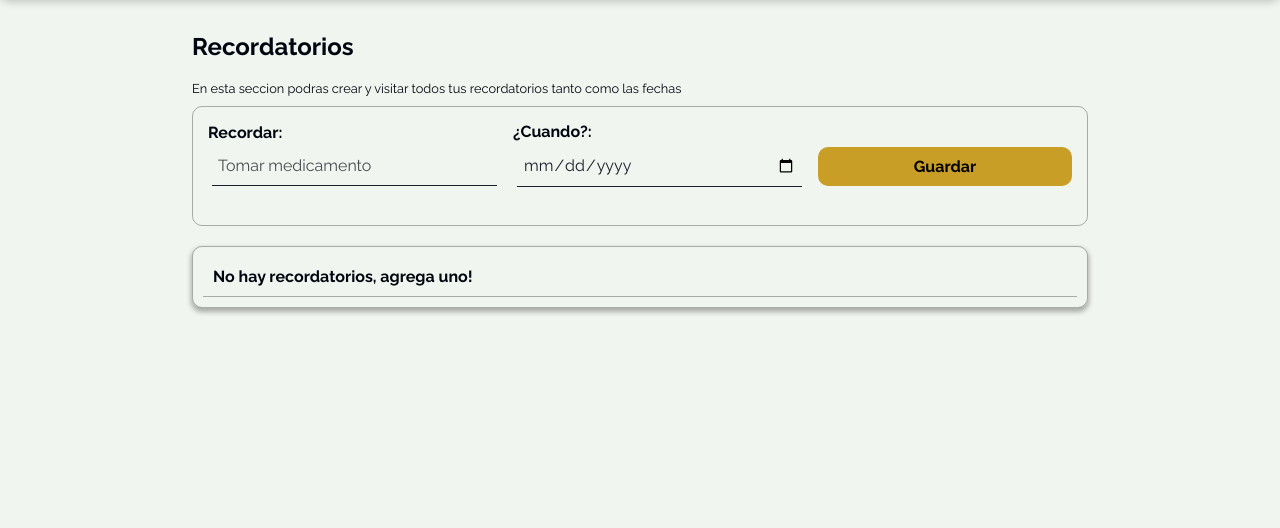
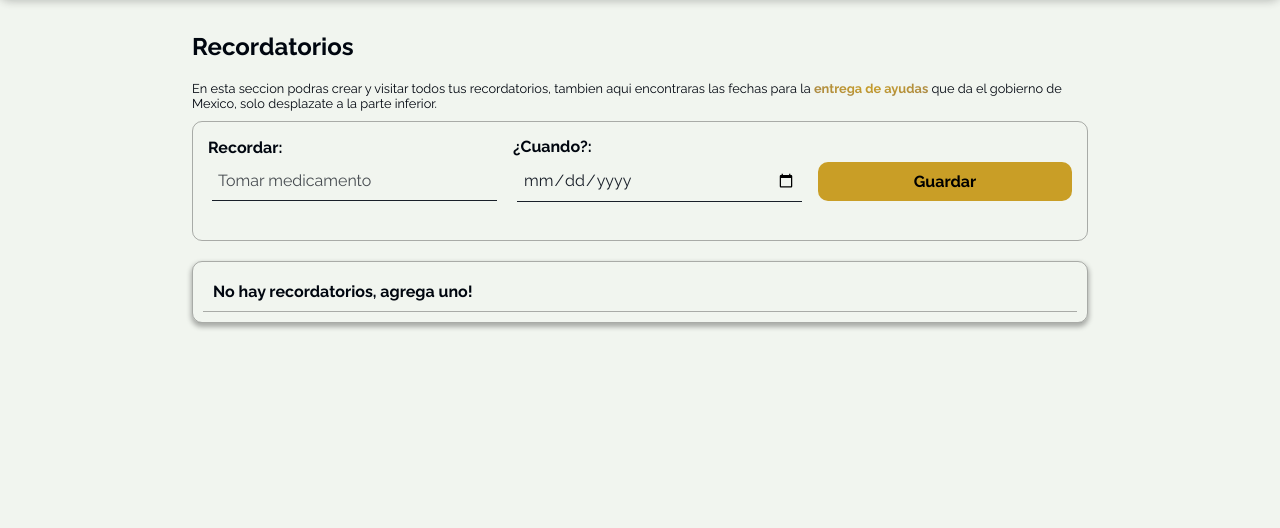
Before and after one commit to TimmyElTaco/CS50-final-project, a Flask app: page /recordatorios in a window 1280 px wide. Shown: the part 80-608 px from the top of the page. Run offline with Flask 3, Linux system fonts and the light colour scheme; a user stored in the database is signed in; data that the repository does not hold is empty; some libraries are stand-ins or nearby versions.

Commit message:
Create validation email and support table

```diff
--- a/app.py
+++ b/app.py
@@ -2,6 +2,8 @@ from flask import render_template, request, Flask, session, redirect, jsonify
 from werkzeug.security import check_password_hash, generate_password_hash
 from flask_session import Session
 from datetime import date, datetime
+from email_validator import validate_email, EmailNotValidError
+
 
 import requests
 import random
@@ -128,7 +130,7 @@ def register():
 
         if not name:
             return render_template("register.html", error="Introduce tu nombre")
-        elif not email:
+        elif not email or check_email(email):
             return render_template("register.html", error="Introduce tu correo electronico")
         elif not country:
             return render_template("register.html", error="Introduce tu pais")
@@ -193,6 +195,26 @@ def logout():
     session.clear()
 
     return redirect('/login')
+
+
+@app.route('/admin', methods=['POST', 'GET'])
+def add_support():
+    if request.method == 'GET':
+        if session["user_id"] != 1:
+            return redirect('/')
+        else:
+            return render_template("add-support.html")
+    else:
+        return render_template("add-support.html")
+
+
+def check_email(email):
+    try:
+        v = validate_email(email)
+        email = v.email
+        return False
+    except EmailNotValidError as e:
+        return True
 
 
 def get_news(times):
--- a/static/styles.css
+++ b/static/styles.css
@@ -419,7 +419,7 @@ section {
 }
 
 #container-reminders {
-    width: 100%;
+    max-width: 45%;
     flex: 0 0 50%;
 }
 
@@ -479,9 +479,9 @@ section {
 }
 
 .reminder span:first-child {
-    overflow: hidden;
-    text-overflow: ellipsis;
-    white-space: nowrap;
+    font-size: 1rem;
+    overflow: auto;
+    white-space: wrap;
     max-width: 100%;
     flex: 4;
     font-weight: 700;
--- a/templates/reminders.html
+++ b/templates/reminders.html
@@ -8,7 +8,10 @@
         <div id="page-reminders">
             <div id="container-form-reminder">
                 <h2>Recordatorios</h2>
-                <p>En esta seccion podras crear y visitar todos tus recordatorios tanto como las fechas</p>
+                <p>
+                    En esta seccion podras crear y visitar todos tus recordatorios, tambien aqui encontraras las fechas para la <span class="strong-gradient">entrega de ayudas</span>
+                    que da el gobierno de Mexico, solo desplazate a la parte inferior.
+                </p>
                 <span style="color: rgb(189, 0, 0); font-weight: 400;">{{ error }}</span>
                 <form id="page-form-reminder" action="/recordatorios" method="post">
                     <label class="input">
@@ -44,5 +47,8 @@
 
             </ul>
         </div>
+        <div id="supports">
+
+        </div>
     </div>
 {% endblock  %}
```
Also changed, not shown: templates/add-support.html (added, +17 -0 lines), edad-de-oro.db, 2 other files.
